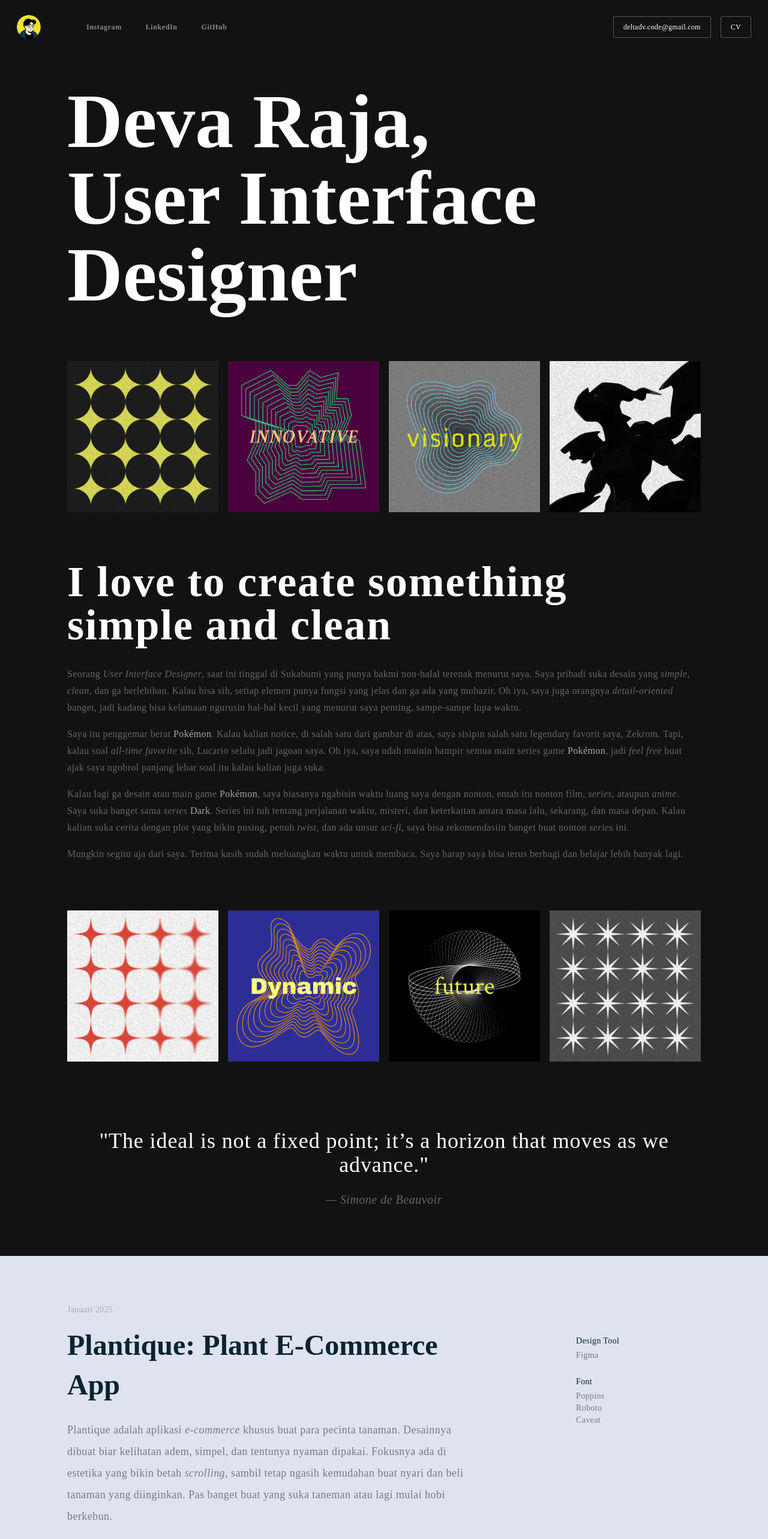
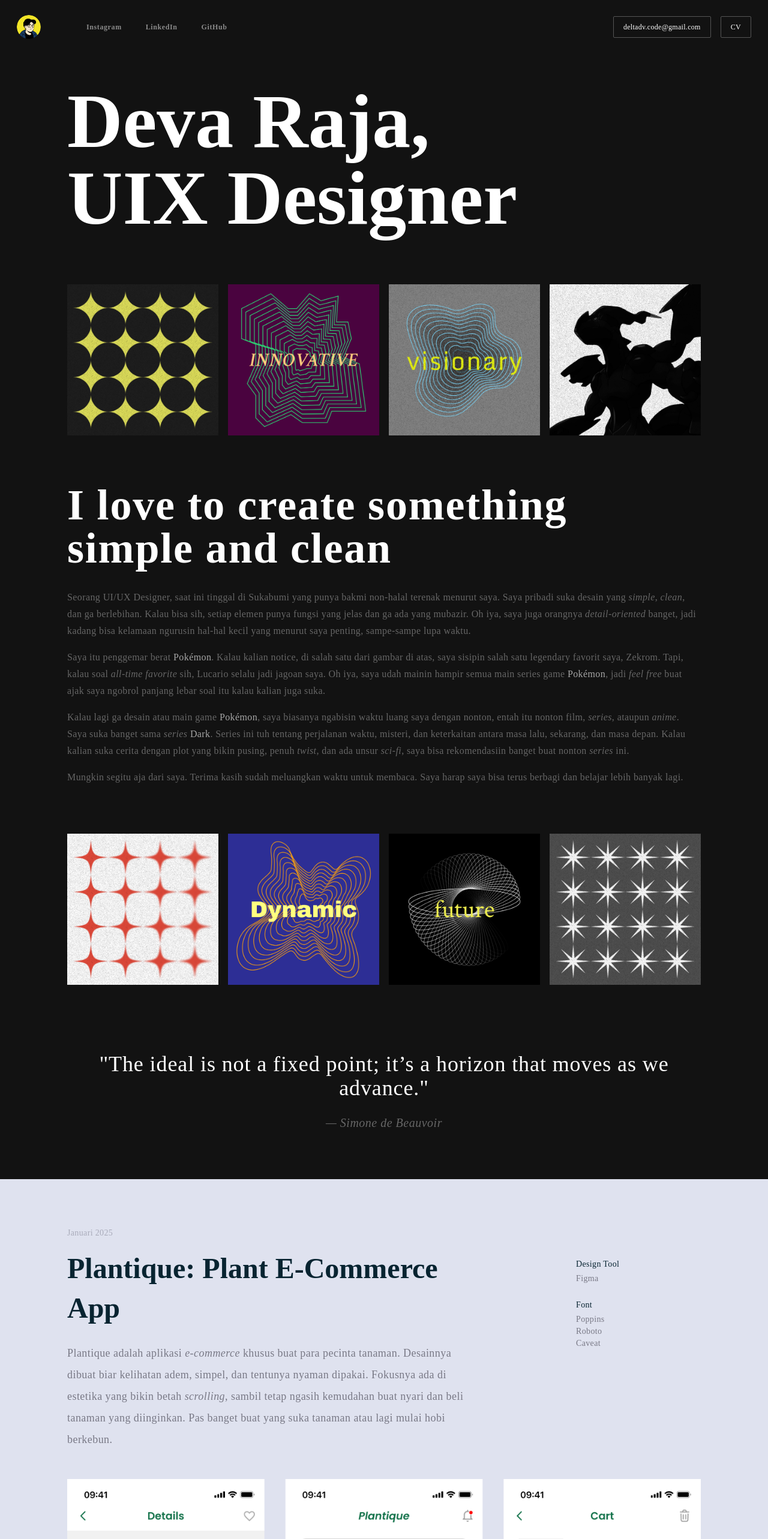
Before and after one commit to deltadv/web-portfolio, a React (Create React App) app: page / in a window 1280 px wide. Shown: the top 2566 px of the page at 60% size. Built offline with nearby package versions, Linux system fonts and the light colour scheme.

Commit message:
Update things

```diff
--- a/src/components/About.jsx
+++ b/src/components/About.jsx
@@ -13,7 +13,7 @@ const About = () => {
         {/* Deskripsi */}
         <div className="text-[#666666] tracking-wide leading-7">
           <p>
-            Seorang <span className="italic">User Interface Designer</span>, saat ini tinggal di Sukabumi yang
+            Seorang UI/UX Designer, saat ini tinggal di Sukabumi yang
             punya bakmi non-halal terenak menurut saya. Saya pribadi suka desain
             yang <span className="italic">simple</span>, <span className="italic">clean</span>, dan ga berlebihan. Kalau bisa sih, setiap elemen
             punya fungsi yang jelas dan ga ada yang mubazir. Oh iya, saya juga
--- a/src/components/Home.jsx
+++ b/src/components/Home.jsx
@@ -3,12 +3,12 @@ import React from "react";
 const Home = () => {
   return (
     <div className="relative w-full h-auto flex flex-col justify-center px-6 sm:px-12 md:px-16 lg:px-28 py-12 overflow-hidden bg-[#121212]">
-      <div className="relative flex flex-col items-center justify-between">
+      <div className="relative flex flex-col justify-between">
         {/* Nama dan Title */}
         <h1 className="text-6xl sm:text-7xl md:text-8xl lg:text-9xl font-semibold text-white">
           Deva Raja,
           <br />
-          User Interface Designer
+          UIX Designer
         </h1>
       </div>
     </div>
--- a/src/components/Plantique.jsx
+++ b/src/components/Plantique.jsx
@@ -22,7 +22,7 @@ const Plantique = () => {
               tanaman. Desainnya dibuat biar kelihatan adem, simpel, dan
               tentunya nyaman dipakai. Fokusnya ada di estetika yang bikin
               betah <span className="italic">scrolling</span>, sambil tetap ngasih kemudahan buat nyari dan
-              beli tanaman yang diinginkan. Pas banget buat yang suka taneman
+              beli tanaman yang diinginkan. Pas banget buat yang suka tanaman
               atau lagi mulai hobi berkebun.
             </p>
           </div>
```
